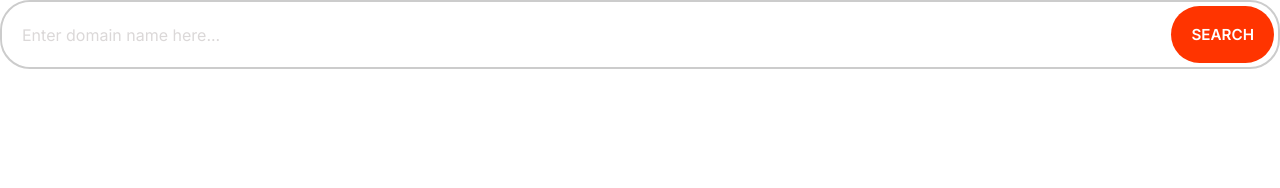
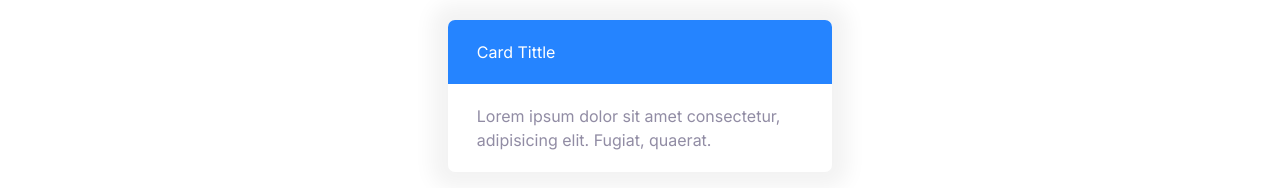
Before and after one commit to mohanadrashad/albukhaiti, a plain HTML site: page index.html in a window 1280 px wide. Drawn offline with Linux system fonts and the light colour scheme.

Commit message:
build cards component

```diff
--- a/css/stylesheet.css
+++ b/css/stylesheet.css
@@ -249,3 +249,28 @@ a {
     font-size: 1rem;
   }
 }
+
+/* cards */ /* cards */
+
+.card {
+  border-radius: 7px;
+  box-shadow: 0 0 20px 16px #f3f3f3;
+  width: 30%;
+  margin: 20px auto;
+  overflow: hidden;
+}
+
+.card__header,
+.card__body {
+  padding: 1.25rem 1.8rem;
+}
+
+.card--primary .card__header {
+  background: var(--primaryColor);
+  color: #fff;
+}
+
+.card--secondary .card__body {
+  background: var(--secondaryColor);
+  color: #fff;
+}
--- a/index.html
+++ b/index.html
@@ -15,13 +15,12 @@
     <title>Document</title>
   </head>
   <body>
-    <div class="input-group">
-      <input
-        type="text"
-        class="input"
-        placeholder="Enter domain name here..."
-      />
-      <button class="button button--accent">Search</button>
+    <div class="card card--primary">
+      <div class="card__header">Card Tittle</div>
+      <div class="card__body">
+        Lorem ipsum dolor sit amet consectetur, adipisicing elit. Fugiat,
+        quaerat.
+      </div>
     </div>
   </body>
 </html>
```
